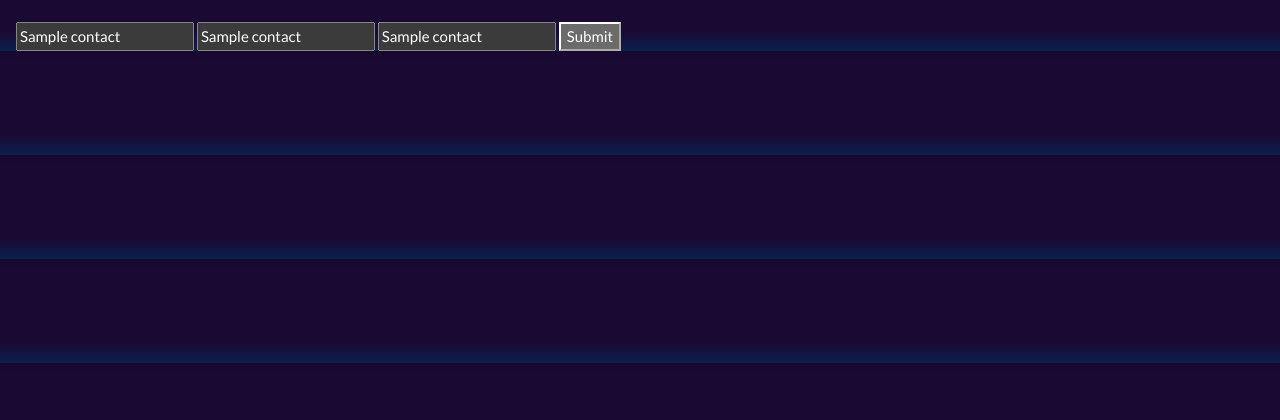
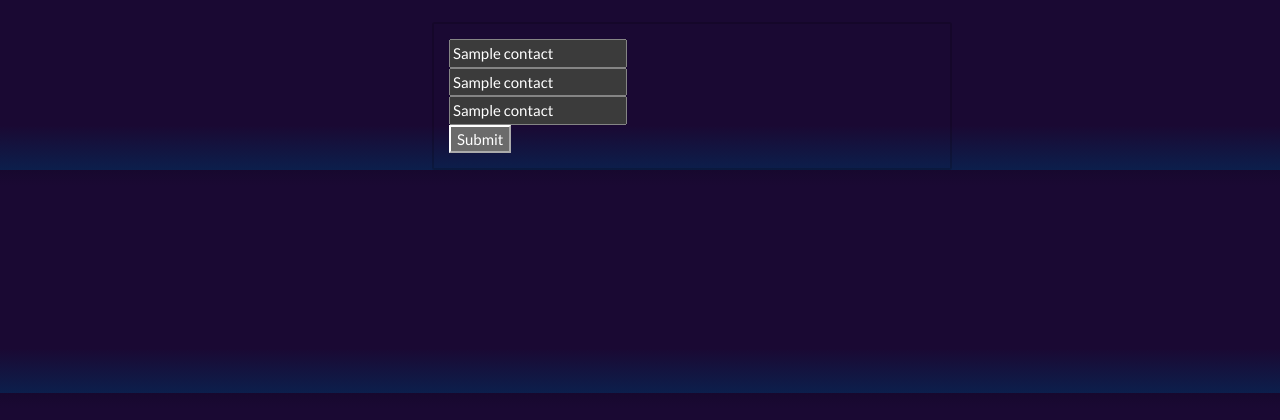
Before and after one commit to Its-Yayo/f-test, a Flask app: template templates/edit.html in a window 1280 px wide. Shown: the part 53-473 px from the top of the page. Run offline with Flask 3, Linux system fonts and the light colour scheme; the template is opened without the code that fills it: most values are stand-ins (such as "Sample title", 1, 10 or a date in 2020); parts of the project's set-up code (start-up, migrations or seed data) failed here and were passed over.

Commit message:
Add improvements edit.html #37

```diff
--- a/templates/edit.html
+++ b/templates/edit.html
@@ -2,11 +2,23 @@
 
 {% block body %}
 
+<div class="col-md-5 offset-md-4">
+    <div class="card card-body">
         <form action="/update_contact/{{ contact.0 }}" method="post">
+            <div class="form-group">
                 <input type="text" name="fullname" placeholder="Full Name" value="{{ contact.1 }}">
+            </div>
+            <div class="form-group">
                 <input type="text" name="phone" placeholder="Phone" value="{{ contact.2 }}">
+            </div>
+            <div class="form-group">
                 <input type="text" name="email" placeholder="Email" value="{{ contact.3 }}">
+            </div>
+            <div class="form-group">
                 <button type="submit">Submit</button>
+            </div>
         </form>
+    </div>
+</div>
 
 {% endblock %}
```
Lines whose indentation alone changed are shown as unchanged.
